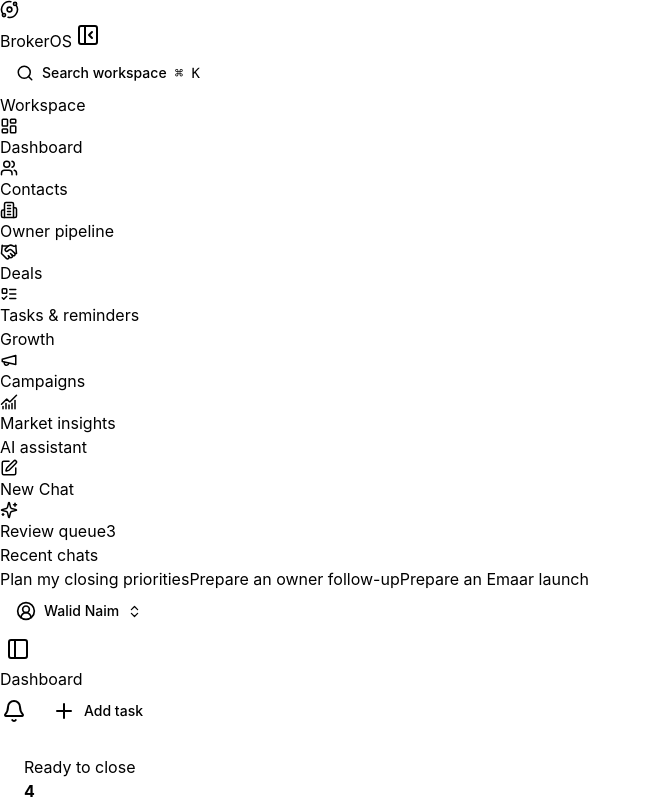
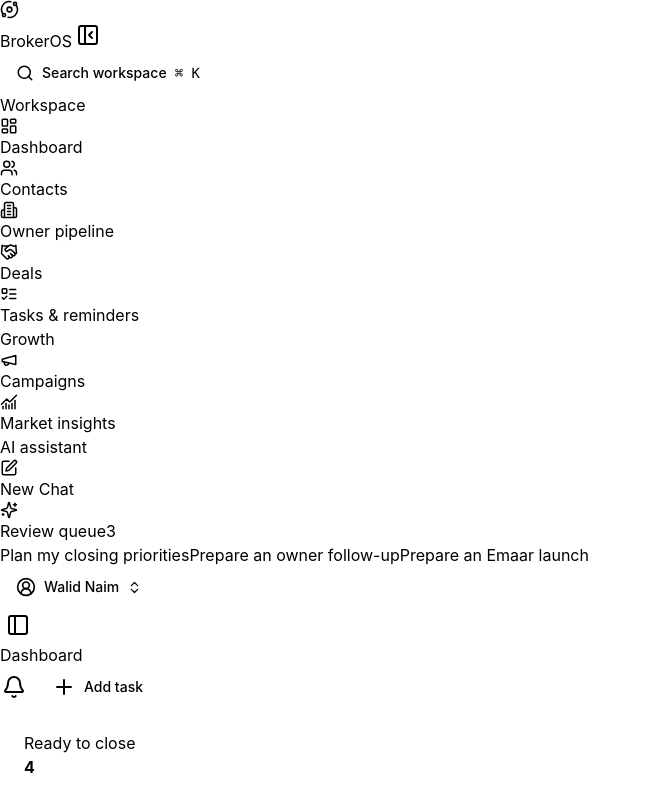
Before and after one commit to wiamxyz/BrokerOS, a Next.js app: page / in a window 1280 px wide. Shown: the top 800 px of the page, without its empty margins (0-651 px from the left). Built offline with nearby package versions, Linux system fonts and the light colour scheme.

Commit message:
Place recent chats inside the AI assistant navigation group

```diff
--- a/app/globals.css
+++ b/app/globals.css
@@ -307,7 +307,7 @@ body{font-size:14px;}
 :root{--foreground:#0d0d0d;--primary:#212121;--muted:#f9f9f9;--muted-foreground:#5d5d5d;--border:#e8e8e8;--ring:#8f8f8f;}
 [data-slot="input"]:focus-visible,[data-slot="textarea"]:focus-visible,[data-slot="select-trigger"]:focus-visible,[data-slot="button"]:focus-visible{box-shadow:none;outline:2px solid var(--ring);outline-offset:2px;}
 .sidebar-navigation{min-height:0;}
-.recent-chats{margin-top:24px;}
+.recent-chats{margin-top:8px;}
 .recent-chats .nav-link{display:block;white-space:nowrap;overflow:hidden;text-overflow:ellipsis;font-size:13px;}
 .sidebar-collapsed .sidebar .recent-chats{display:none;}
 .profile[data-slot="button"]{width:100%;height:44px;justify-content:flex-start;border-radius:12px;font-weight:400;}
@@ -384,7 +384,7 @@ body{font-size:14px;}
 .chat-end{scroll-margin-bottom:190px;}
 
 /* Mobile group controls keep each section independently expandable. */
-.mobile-nav .nav-group,.mobile-nav .recent-chats{margin-top:12px;}
+.mobile-nav .nav-group{margin-top:12px;}
 .mobile-nav .nav-group-trigger{width:100%;min-height:44px;height:44px;padding:0 10px;justify-content:space-between;gap:12px;border-radius:10px;color:var(--muted-foreground);font-size:12px;font-weight:400;}
 .mobile-nav .nav-group-trigger svg{width:16px;height:16px;transition:transform 160ms ease;}
 .mobile-nav .nav-group-trigger[data-state="open"] svg{transform:rotate(90deg);}
--- a/components/workspace.tsx
+++ b/components/workspace.tsx
@@ -32,7 +32,16 @@ export function Workspace({view}:{view:string}){
  const navigation=(isMobile:boolean)=><>
   <div className="sidebar-brand"><Link href="/" className="brand" onClick={()=>setMobile(false)} aria-label="BrokerOS dashboard"><span className="brand-mark"><Orbit size={19}/></span><span>BrokerOS</span></Link><Button variant="ghost" size="icon-sm" className="collapse-sidebar" aria-label={collapsed?'Expand sidebar':'Collapse sidebar'} title={collapsed?'Expand sidebar':'Collapse sidebar'} onClick={toggleSidebar}>{collapsed?<PanelLeft/>:<PanelLeftClose/>}</Button></div>
   <Button variant="ghost" className="sidebar-search nav-link" onClick={()=>{setMobile(false);setSearch(true);}} title="Search workspace" aria-label="Search workspace"><Search size={18}/><span>Search workspace</span><kbd>⌘ K</kbd></Button>
-  <nav className="sidebar-navigation" aria-label="Main navigation">{[{label:'Workspace',ids:['today','contacts','owners','deals','tasks']},{label:'Growth',ids:['campaigns','insights']},{label:'AI assistant',ids:['chat','assistant']}].map(group=><NavigationGroup key={group.label} label={group.label} mobile={isMobile} open={mobileGroups[group.label]!==false} onOpenChange={open=>setMobileGroup(group.label,open)}>{group.ids.map(id=>{const n=nav.find(n=>n.id===id)!;return <Link key={n.id} href={n.id==='today'?'/':`/${n.id}/`} className={`nav-link ${view===n.id?'active':''}`} onClick={()=>setMobile(false)} aria-current={view===n.id?'page':undefined} aria-label={n.label} title={n.label}><n.icon size={18}/><span>{n.label}</span>{n.id==='assistant'&&pending>0&&<span className="nav-count">{pending}</span>}</Link>;})}</NavigationGroup>)}<NavigationGroup className="recent-chats" label="Recent chats" mobile={isMobile} open={mobileGroups['Recent chats']!==false} onOpenChange={open=>setMobileGroup('Recent chats',open)}>{chatsFor(data).filter((chat,index,chats)=>chats.findIndex(c=>c.title===chat.title)===index).slice(0,5).map(chat=><Link href={`/chat/?chat=${encodeURIComponent(chat.id)}`} key={chat.id} className="nav-link" onClick={()=>setMobile(false)} title={chat.title}>{chat.title}</Link>)}</NavigationGroup></nav>
+  <nav className="sidebar-navigation" aria-label="Main navigation">
+   {[{label:'Workspace',ids:['today','contacts','owners','deals','tasks']},{label:'Growth',ids:['campaigns','insights']},{label:'AI assistant',ids:['chat','assistant']}].map(group=>
+    <NavigationGroup key={group.label} label={group.label} mobile={isMobile} open={mobileGroups[group.label]!==false} onOpenChange={open=>setMobileGroup(group.label,open)}>
+     {group.ids.map(id=>{const n=nav.find(n=>n.id===id)!;return <Link key={n.id} href={n.id==='today'?'/':`/${n.id}/`} className={`nav-link ${view===n.id?'active':''}`} onClick={()=>setMobile(false)} aria-current={view===n.id?'page':undefined} aria-label={n.label} title={n.label}><n.icon size={18}/><span>{n.label}</span>{n.id==='assistant'&&pending>0&&<span className="nav-count">{pending}</span>}</Link>;})}
+     {group.label==='AI assistant'&&<div className="recent-chats">
+      {chatsFor(data).filter((chat,index,chats)=>chats.findIndex(c=>c.title===chat.title)===index).slice(0,5).map(chat=><Link href={`/chat/?chat=${encodeURIComponent(chat.id)}`} key={chat.id} className="nav-link" onClick={()=>setMobile(false)} title={chat.title}>{chat.title}</Link>)}
+     </div>}
+    </NavigationGroup>
+   )}
+  </nav>
   <div className="sidebar-bottom"><ProfileMenu onNavigate={()=>setMobile(false)}/></div>
  </>;
  const action=view==='deals'?'New deal':view==='tasks'||view==='today'?'Add task':view==='owners'?'Add owner':'Add contact';
```
